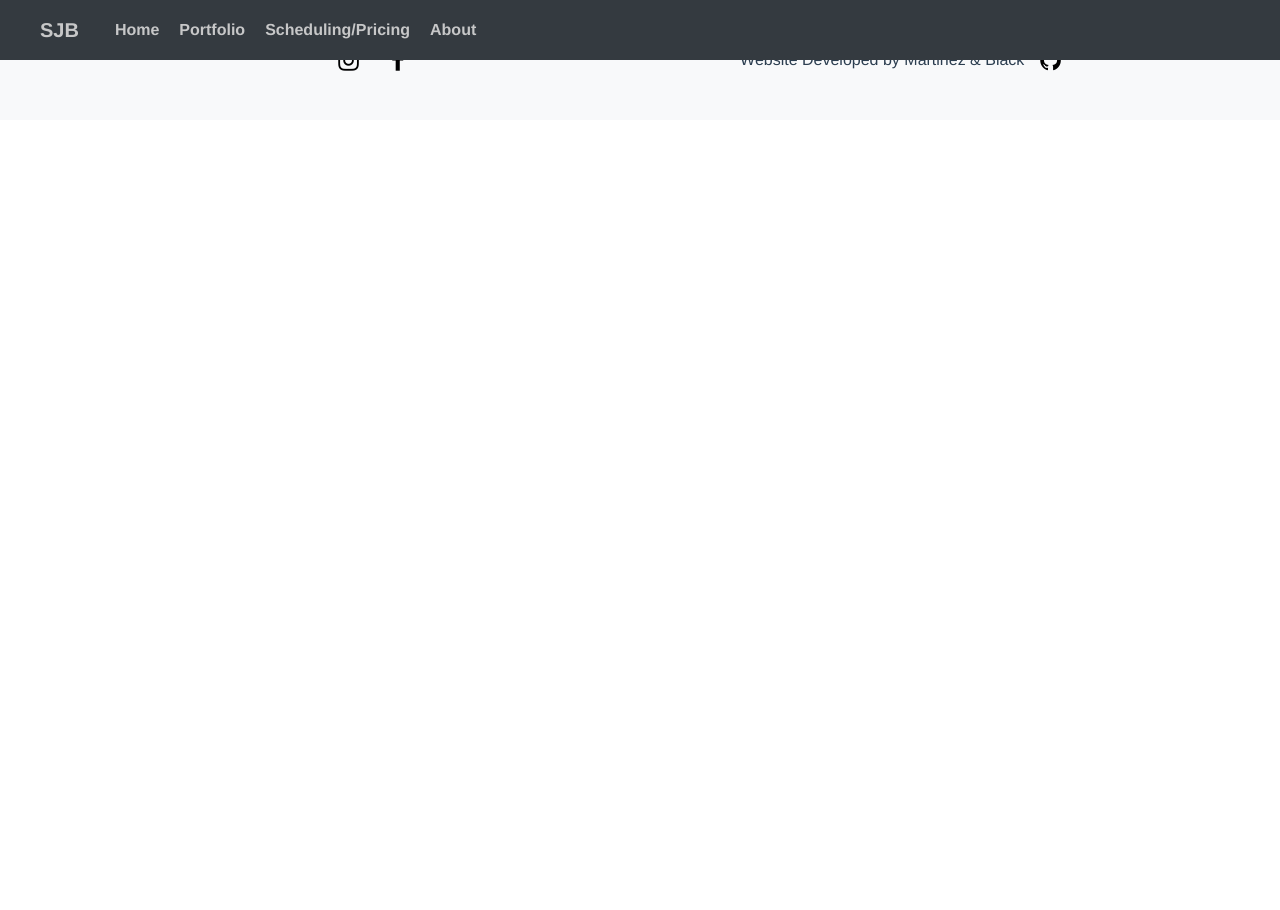
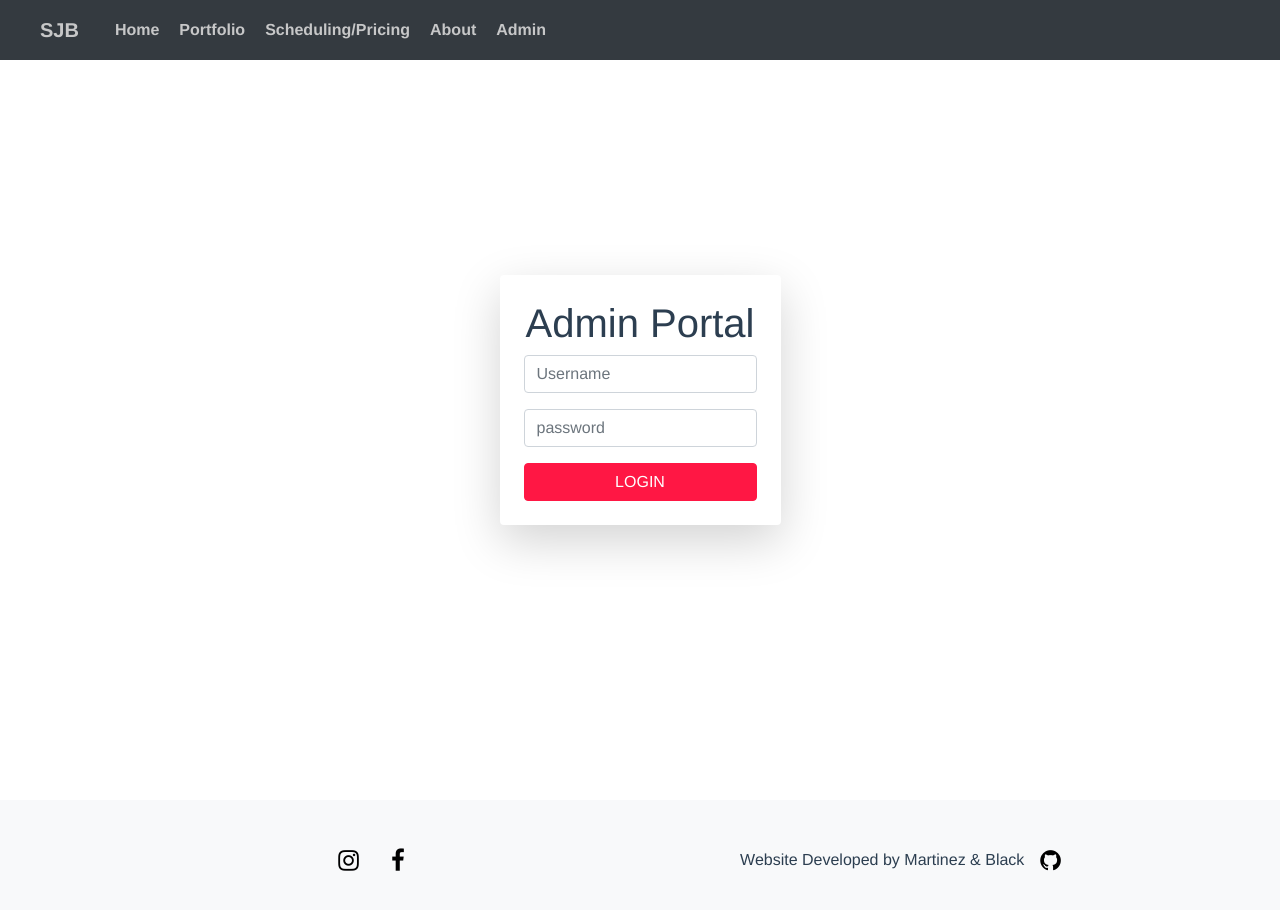
Before and after one commit to nmartinezbyu/SavannahJewelsBeauty, a Vue app: page /Admin in a window 1280 px wide. Shown: the top 910 px of the page. Before the commit the page ends 800 px from the top, so only its background shows below. Built offline with nearby package versions, Linux system fonts and the light colour scheme.

Commit message:
Admin Login

```diff
--- a/src/components/NavBar.vue
+++ b/src/components/NavBar.vue
@@ -10,6 +10,7 @@
                 <router-link to="/portfolio">Portfolio</router-link>
                 <router-link to="/scheduling">Scheduling/Pricing</router-link>
                 <router-link to="/about">About</router-link>
+                <router-link to="/admin">Admin</router-link>
             </div>
         </div>
     </nav>
--- a/src/main.js
+++ b/src/main.js
@@ -7,7 +7,8 @@ Vue.config.productionTip = false
 
 let data = {
   selectedLash: {},
-  lashes: lashes
+  lashes: lashes,
+  authToken: '',
 }
 
 new Vue({
--- a/src/router/index.js
+++ b/src/router/index.js
@@ -4,6 +4,7 @@ import Home from '../views/Home.vue'
 import Portfolio from '../views/Portfolio.vue'
 import Scheduling from '../views/Scheduling.vue'
 import About from '../views/About.vue'
+import Admin from '../views/Admin.vue';
 
 Vue.use(VueRouter)
 
@@ -28,6 +29,11 @@ const routes = [
     name: 'About',
     component: About
   },
+  {
+    path: '/Admin',
+    name: 'Admin',
+    component: Admin
+  }
 ]
 
 const router = new VueRouter({
--- /dev/null
+++ b/src/views/Admin.vue
@@ -0,0 +1,77 @@
+<template>
+  <div class="min-h-screen admin d-flex align-items-center justify-content-center">
+    <div v-if="this.$root.$data.authToken.length > 0">
+      <h1>Admin</h1>
+    </div>
+    <div v-else>
+      <div class="p-4 bg-white rounded shadow-lg">
+        <h1>Admin Portal</h1>
+        <form v-on:submit="onSubmit">
+          <div class="form-group">
+            <input v-model="username" name="username" placeholder="Username" class="form-control" required/>
+            <div class="invalid-feedback">
+              Please enter a username.
+            </div>
+          </div>
+          <div class="form-group">
+            <input v-model="password" name="password" type="password" placeholder="password" class="form-control" required/>
+            <div class="invalid-feedback">
+              Please enter a password.
+            </div>
+          </div>
+          <button type="submit" class="btn btn-primary w-100">
+            LOGIN
+          </button>
+        </form>
+      </div>
+    </div>
+  </div>
+</template>
+
+<script>
+export default {
+  name: 'Admin',
+  data() {
+    return {
+      username: '',
+      password: ''
+    }
+  },
+  computed: {
+    isAuthenticated() {
+      return this.$root.$data.authToken.length > 0;
+    }
+  },
+  methods: {
+    onSubmit(event) {
+      event.preventDefault();
+      if (this.username === 'Savannah' && this.password === "Beauty") {
+        this.$root.$data.authToken = "authenticated";
+      }
+      else {
+        return;
+      }
+    }
+  }
+}
+</script>
+
+<style>
+.min-h-screen {
+  min-height: 100vh;
+}
+.max-w-sm {
+  max-width: 24rem;
+}
+.bg-white {
+  background-color: white;
+}
+.text-black {
+  color: black;
+}
+.form-control:focus {
+  border-color: var(--secondary);
+  box-shadow: 0 0 0 0.1rem var(--secondary);
+}
+
+</style>
```
